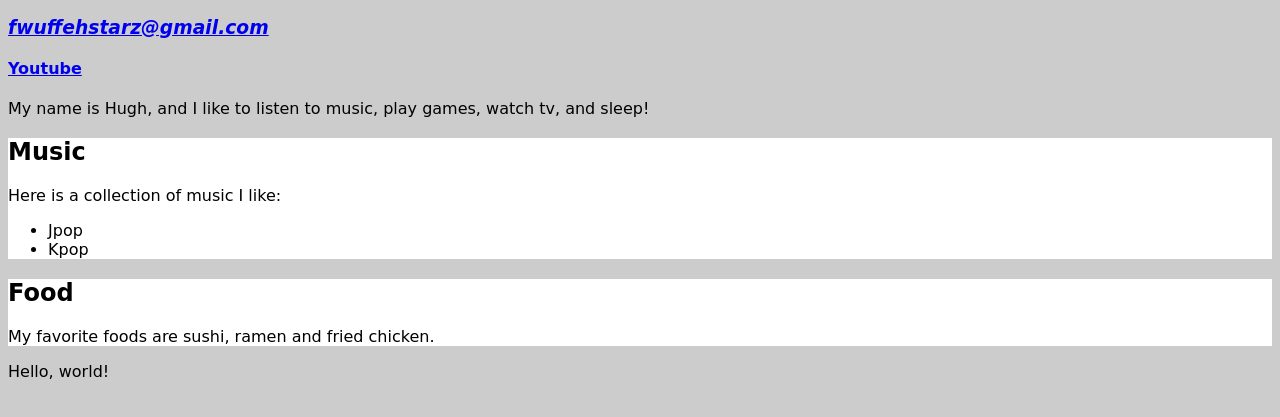
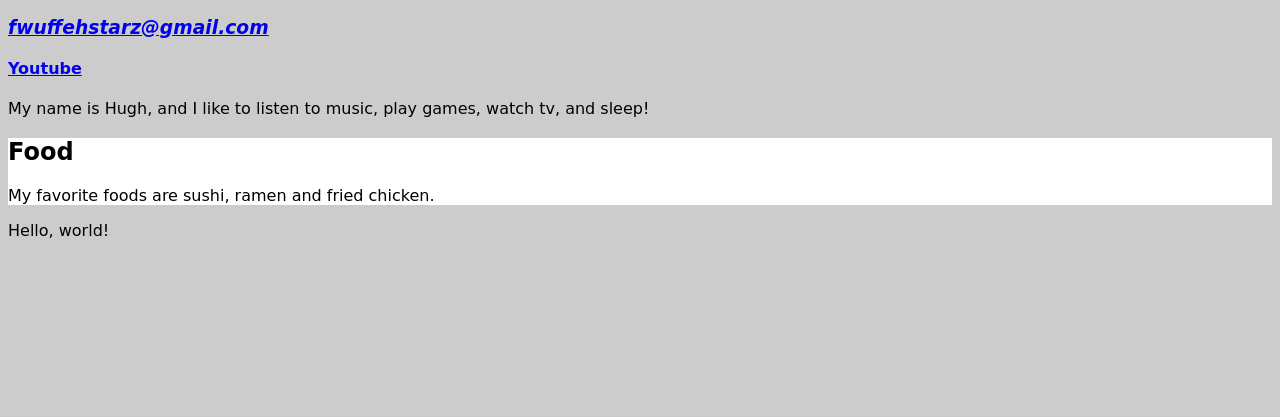
Before and after one commit to Skwibblez/Skwibblez.github.io, a plain HTML site: page index.html in a window 1280 px wide. Shown: the part 139-556 px from the top of the page. Drawn offline with Linux system fonts and the light colour scheme; files that its build step writes are made by us from their sources.

Commit message:
changed index

```diff
--- a/index.html
+++ b/index.html
@@ -14,14 +14,6 @@
     <h4> <a href = "http://youtube.com">Youtube</a> </h4>
     <p> My name is Hugh, and I like to listen to music, play games, watch tv, and sleep!</p>
 
-    <section>
-      <h2> Music </h2>
-      <p> Here is a collection of music I like:</p>
-      <ul>
-    <li>Jpop</li>
-      <li>Kpop</li>
-    </ul>
-  </section>
 
 
 
```
